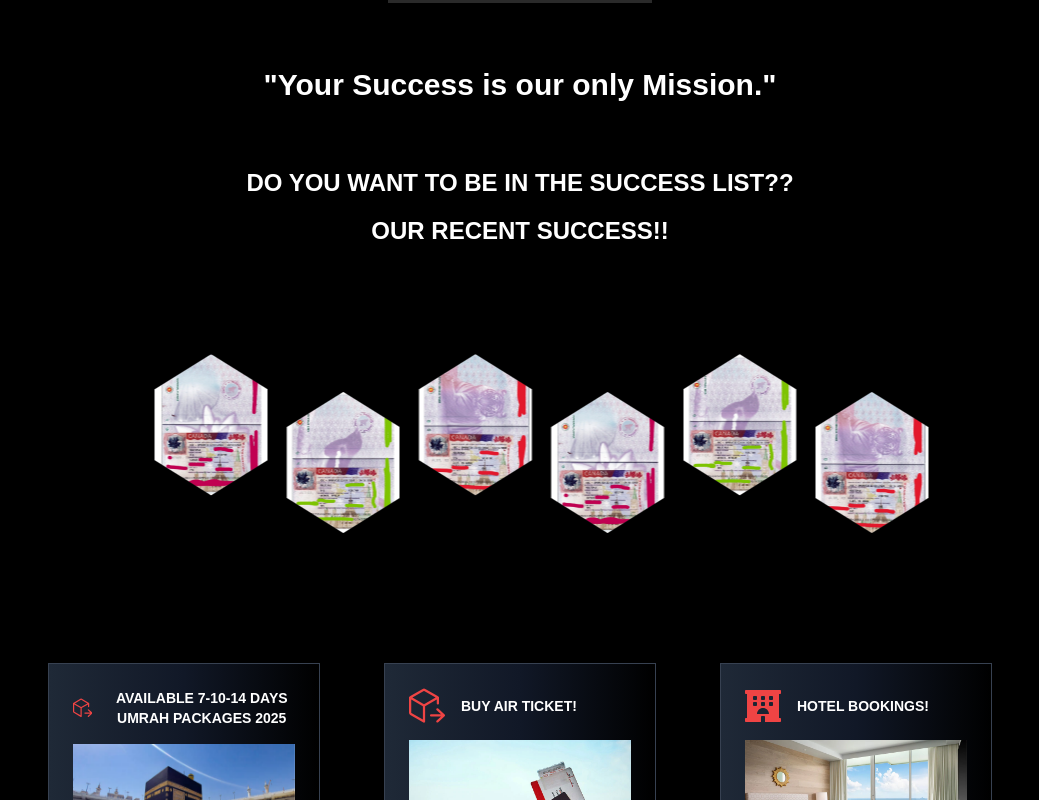
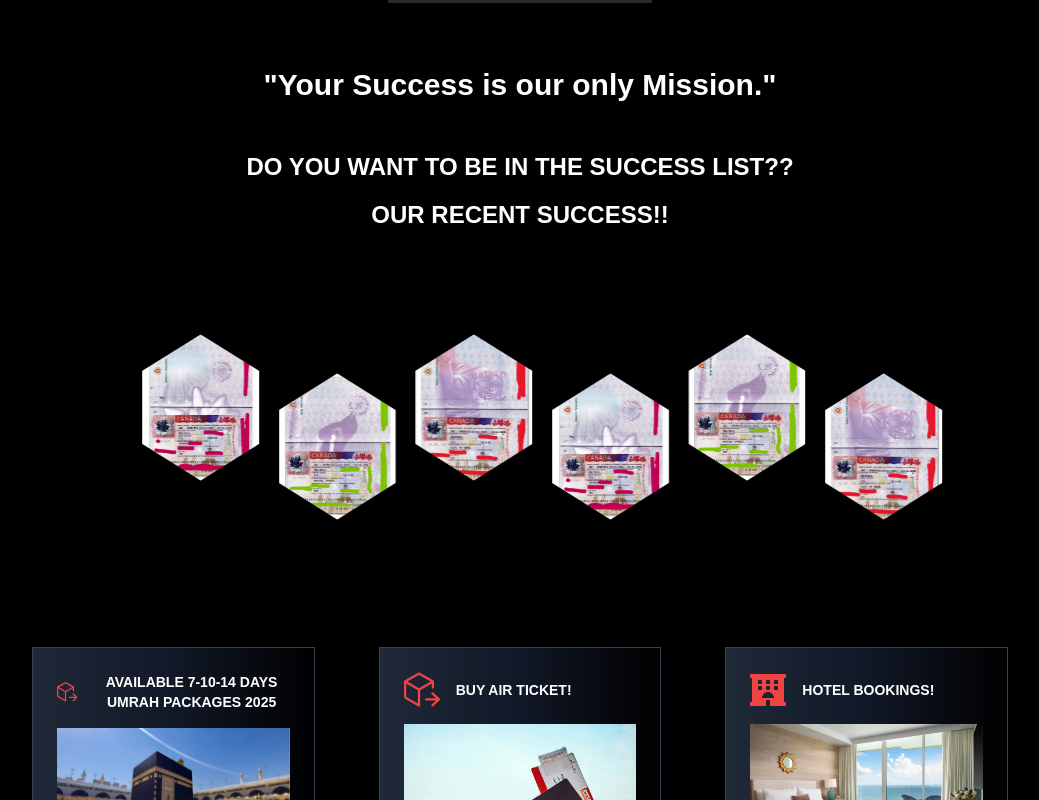
Before and after one commit to raselrzl/iqrainternational, a Next.js app: page / in a window 1280 px wide. Shown: the part 2080-2880 px from the top of the page, without its empty margins (120-1159 px from the left). Built offline with nearby package versions, Linux system fonts and the light colour scheme.

Commit message:
added some extra css

```diff
--- a/app/component/ourSuccess.js
+++ b/app/component/ourSuccess.js
@@ -13,7 +13,7 @@ export default function OurSuccess() {
   ];
 
   return (
-    <section className="mx-auto max-w-screen-lg bg-black p-10 text-center text-sm uppercase text-white shadow-2xl">
+    <section className="mx-auto max-w-screen-lg bg-black p-6 text-center text-sm uppercase text-white shadow-2xl">
       <h2 className="text-2xl font-semibold uppercase mb-4 text-center text-white">
         Do you want to be in the success list??
       </h2>
```
